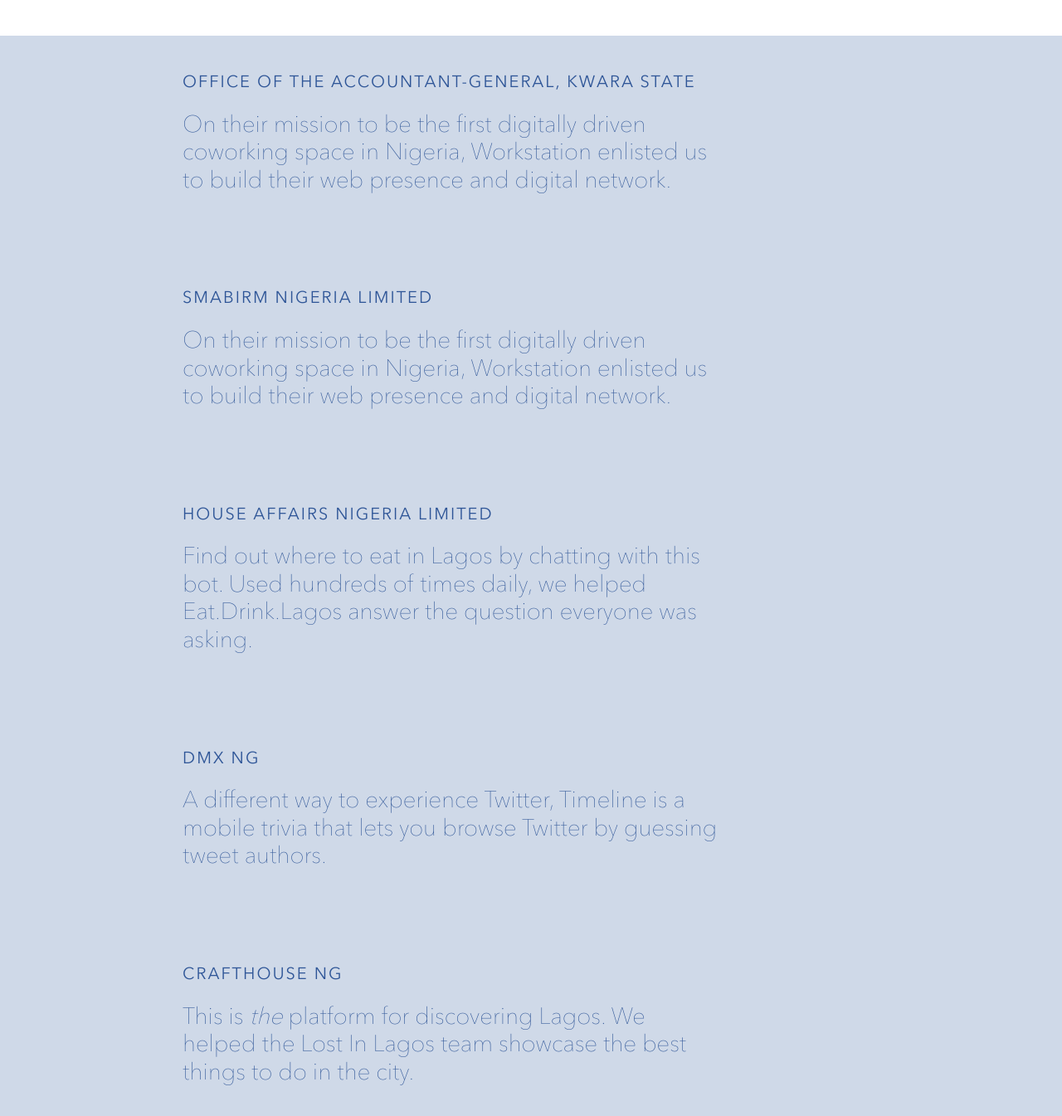
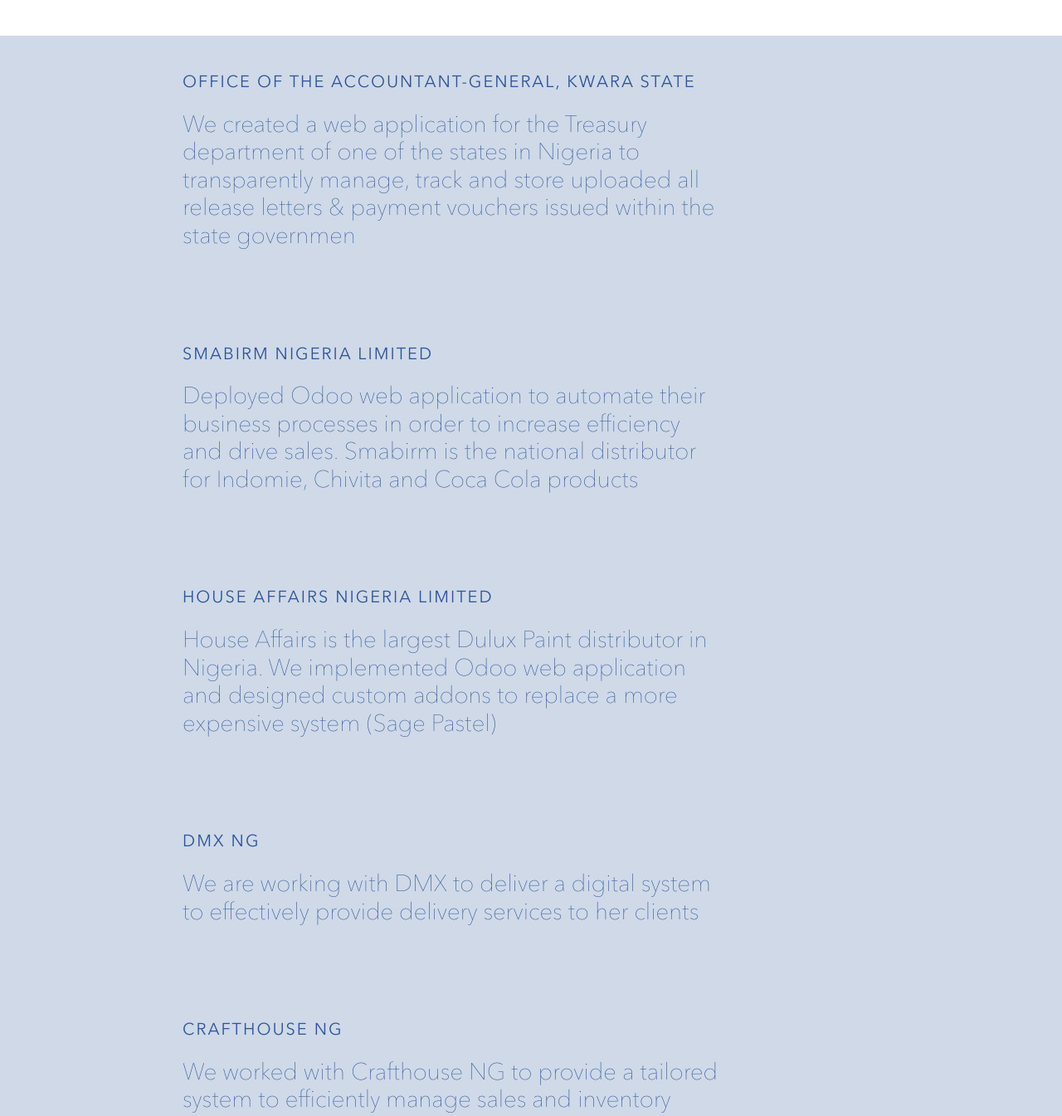
Before and after one commit to tahirlanre/sitasysng, a plain HTML site: page index.html in a window 1280 px wide. Shown: the part 580-1925 px from the top of the page at 83% size. Drawn offline with Linux system fonts and the light colour scheme; files whose address does not match are found by name.

Commit message:
Update project descriptions

```diff
--- a/index.html
+++ b/index.html
@@ -52,7 +52,7 @@
                     <div class="container">
                         <div class="site-wrap">
                             <div class="project-client">Office of the Accountant-General, Kwara State</div>
-                            <div class="project-brief">On their mission to be the first digitally driven coworking space in Nigeria, Workstation enlisted us to build their web presence and digital network.</div>
+                            <div class="project-brief">We created a web application for the Treasury department of one of the states in Nigeria to transparently manage, track and store uploaded all release letters & payment vouchers issued within the state governmen</div>
                             <!-- <a href="http://workstationng.com" target="_blank" class="project-link">workstationng.com</a> -->
                         </div>
                     </div>
@@ -62,7 +62,7 @@
             <div class="container">
                 <div class="site-wrap">
                     <div class="project-client">Smabirm Nigeria Limited</div>
-                    <div class="project-brief">On their mission to be the first digitally driven coworking space in Nigeria, Workstation enlisted us to build their web presence and digital network.</div>
+                    <div class="project-brief">Deployed Odoo web application to automate their business processes in order to increase efficiency and drive sales. Smabirm is the national distributor for Indomie, Chivita and Coca Cola products</div>
                     <!-- <a href="http://workstationng.com" target="_blank" class="project-link">workstationng.com</a> -->
                 </div>
             </div>
@@ -72,7 +72,7 @@
             <div class="container">
                 <div class="site-wrap">
                     <div class="project-client">House Affairs Nigeria Limited</div>
-                    <div class="project-brief">Find out where to eat in Lagos by chatting with this bot. Used hundreds of times daily, we helped Eat.Drink.Lagos answer the question everyone was asking.</div>
+                    <div class="project-brief">House Affairs is the largest Dulux Paint distributor in Nigeria. We implemented Odoo web application and designed custom addons to replace a more expensive system (Sage Pastel)</div>
                     <!-- <a href="http://bot.eatdrinklagos.com" target="_blank" class="project-link">bot.eatdrinklagos.com</a> -->
                 </div>
             </div>
@@ -82,7 +82,7 @@
             <div class="container">
                 <div class="site-wrap">
                     <div class="project-client">DMX NG</div>
-                    <div class="project-brief">A different way to experience Twitter, Timeline is a mobile trivia that lets you browse Twitter by guessing tweet authors.</div>
+                    <div class="project-brief">We are working with DMX to deliver a digital system to effectively provide delivery services to her clients </div>
                     <!-- <a href="https://timeline.expert" target="_blank" class="project-link">timeline.expert</a> -->
                 </div>
             </div>
@@ -92,7 +92,7 @@
             <div class="container">
                 <div class="site-wrap">
                     <div class="project-client">Crafthouse NG</div>
-                    <div class="project-brief">This is <i>the</i> platform for discovering Lagos. We helped the Lost In Lagos team showcase the best things to do in the city.</div>
+                    <div class="project-brief">We worked with Crafthouse NG to provide a tailored system to efficiently manage sales and inventory </div>
                     <!-- <a href="http://lostinlagos.com" target="_blank" class="project-link">lostinlagos.com</a> -->
                 </div>
             </div>
@@ -103,7 +103,7 @@
                 <div class="site-wrap">
                     <div class="project-client">Websites</div>
                     <div class="project-brief">Besides Odoo development, we also develop websites. Some examples are below</div>
-                    <a href="http://www.amcosslimited.ng/" class="project-link" target="_blank">Amcoss Limited</a>, <a href="https://dmxlogisitics.ng" class="project-link" target="_blank">DMX Logistics</a>.
+                    <a href="http://www.amcosslimited.ng/" class="project-link" target="_blank">Amcoss Limited</a>, <a href="https://odoo-dmxlogisitics.com" class="project-link" target="_blank">DMX Logistics</a>.
                 </div>
             </div>
         </div>
```
